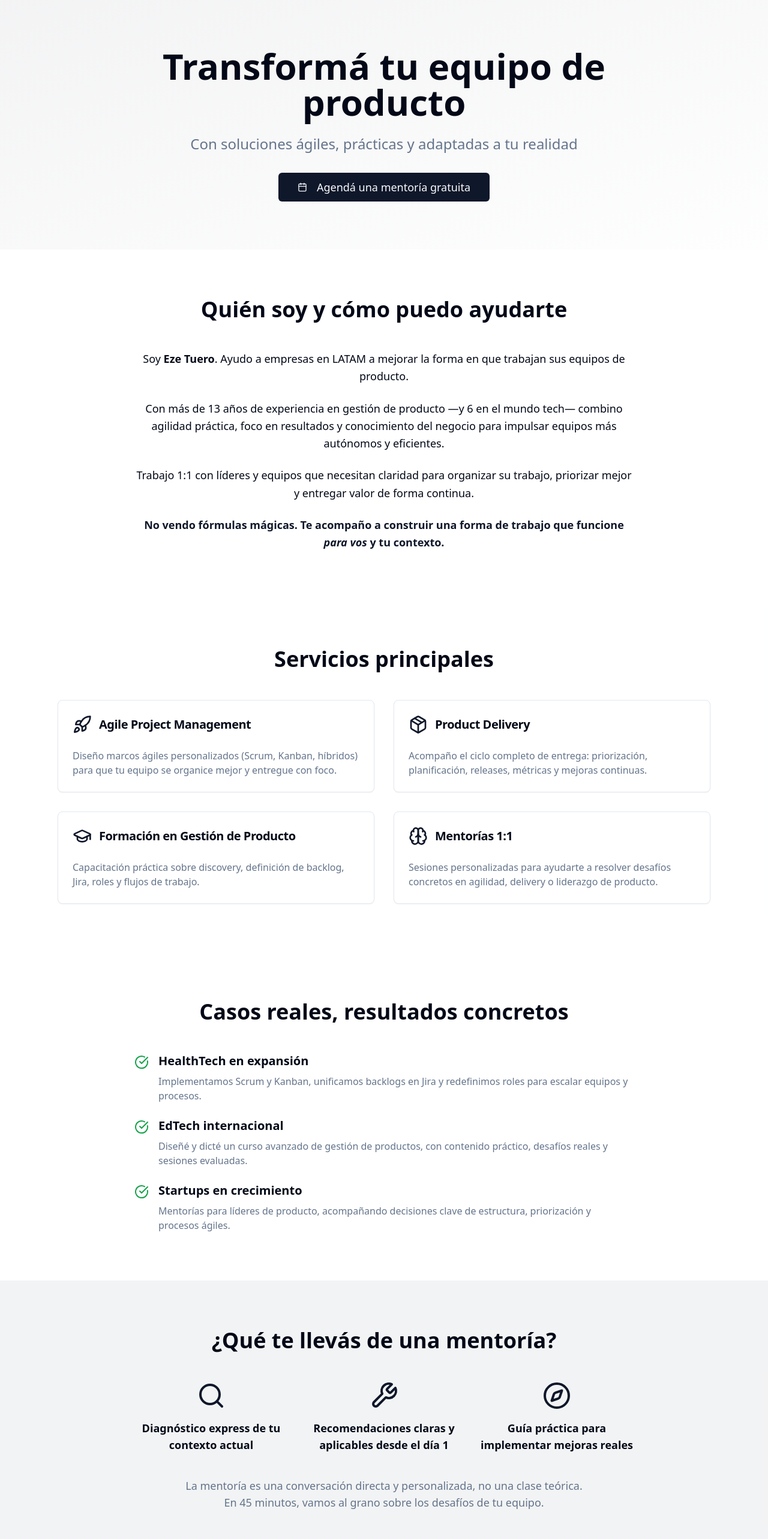
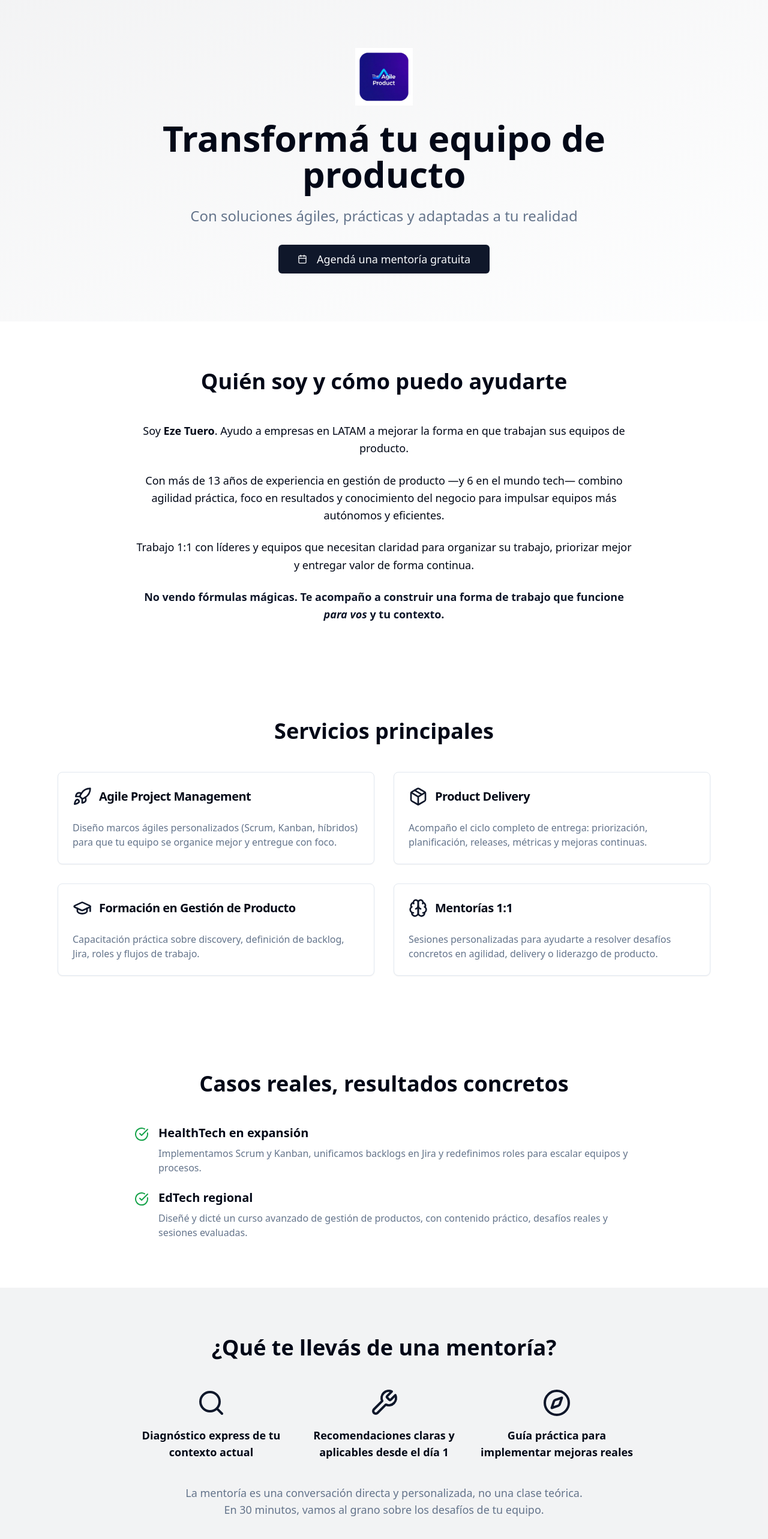
Before and after one commit to chechote26/the-agile-product, a React (Vite) app: page / in a window 1280 px wide. Shown: the top 2566 px of the page at 60% size. Built offline with nearby package versions, Linux system fonts and the light colour scheme.

Commit message:
Continue implementing requested changes

```diff
--- a/index.html
+++ b/index.html
@@ -3,9 +3,10 @@
   <head>
     <meta charset="UTF-8" />
     <meta name="viewport" content="width=device-width, initial-scale=1.0" />
-    <title>paso-a-paso-creador</title>
-    <meta name="description" content="Lovable Generated Project" />
-    <meta name="author" content="Lovable" />
+    <title>The Agile Product - Eze Tuero</title>
+    <meta name="description" content="Transformá tu equipo de producto con soluciones ágiles y prácticas" />
+    <meta name="author" content="Eze Tuero" />
+    <link rel="icon" href="/src/assets/the-agile-product-logo.png" type="image/png" />
 
     <meta property="og:title" content="paso-a-paso-creador" />
     <meta property="og:description" content="Lovable Generated Project" />
--- a/src/pages/Index.tsx
+++ b/src/pages/Index.tsx
@@ -2,6 +2,7 @@
 import { Button } from "@/components/ui/button";
 import { Card, CardContent, CardDescription, CardHeader, CardTitle } from "@/components/ui/card";
 import { CheckCircle, Rocket, Package, GraduationCap, Brain, Search, Wrench, Compass, ExternalLink, Calendar, Linkedin, Mail, Hash } from "lucide-react";
+import logo from "@/assets/the-agile-product-logo.png";
 
 const Index = () => {
   return (
@@ -9,6 +10,9 @@ const Index = () => {
       {/* Hero Section */}
       <section className="bg-gradient-to-br from-primary/5 to-secondary/10 py-20 px-4">
         <div className="container mx-auto max-w-4xl text-center">
+          <div className="flex justify-center mb-6">
+            <img src={logo} alt="The Agile Product" className="w-20 h-20 md:w-24 md:h-24" />
+          </div>
           <h1 className="text-4xl md:text-6xl font-bold text-foreground mb-6">
             Transformá tu equipo de producto
           </h1>
@@ -133,19 +137,9 @@ const Index = () => {
             <div className="flex items-start gap-4">
               <CheckCircle className="h-6 w-6 text-green-600 mt-1 flex-shrink-0" />
               <div>
-                <h3 className="text-xl font-semibold mb-2">EdTech internacional</h3>
+                <h3 className="text-xl font-semibold mb-2">EdTech regional</h3>
                 <p className="text-muted-foreground">
                   Diseñé y dicté un curso avanzado de gestión de productos, con contenido práctico, desafíos reales y sesiones evaluadas.
-                </p>
-              </div>
-            </div>
-
-            <div className="flex items-start gap-4">
-              <CheckCircle className="h-6 w-6 text-green-600 mt-1 flex-shrink-0" />
-              <div>
-                <h3 className="text-xl font-semibold mb-2">Startups en crecimiento</h3>
-                <p className="text-muted-foreground">
-                  Mentorías para líderes de producto, acompañando decisiones clave de estructura, priorización y procesos ágiles.
                 </p>
               </div>
             </div>
@@ -178,7 +172,7 @@ const Index = () => {
           </div>
 
           <p className="text-center text-lg text-muted-foreground max-w-2xl mx-auto">
-            La mentoría es una conversación directa y personalizada, no una clase teórica. En 45 minutos, vamos al grano sobre los desafíos de tu equipo.
+            La mentoría es una conversación directa y personalizada, no una clase teórica. En 30 minutos, vamos al grano sobre los desafíos de tu equipo.
           </p>
         </div>
       </section>
```
Also changed, not shown: src/assets/the-agile-product-logo.png (added).
